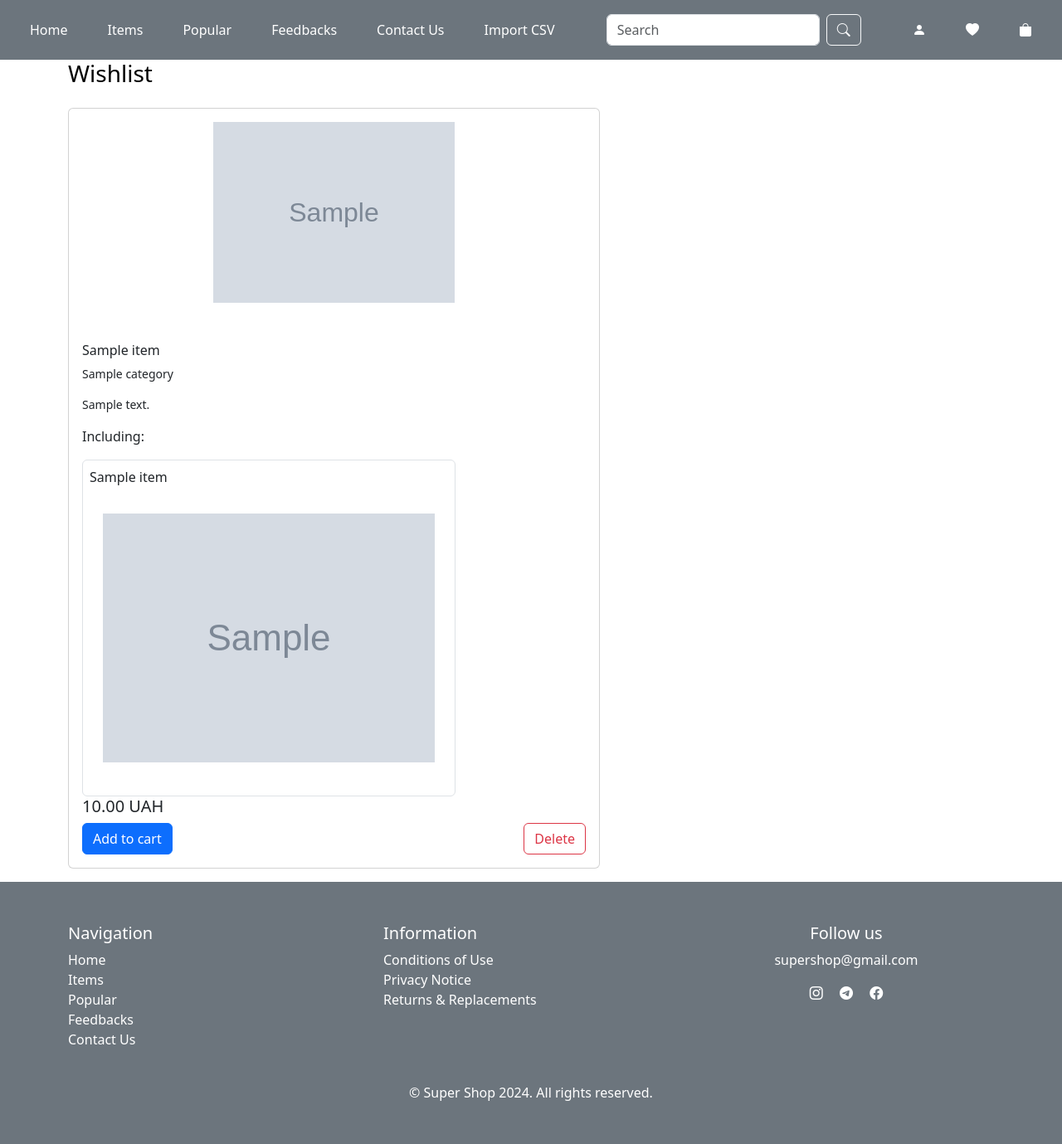
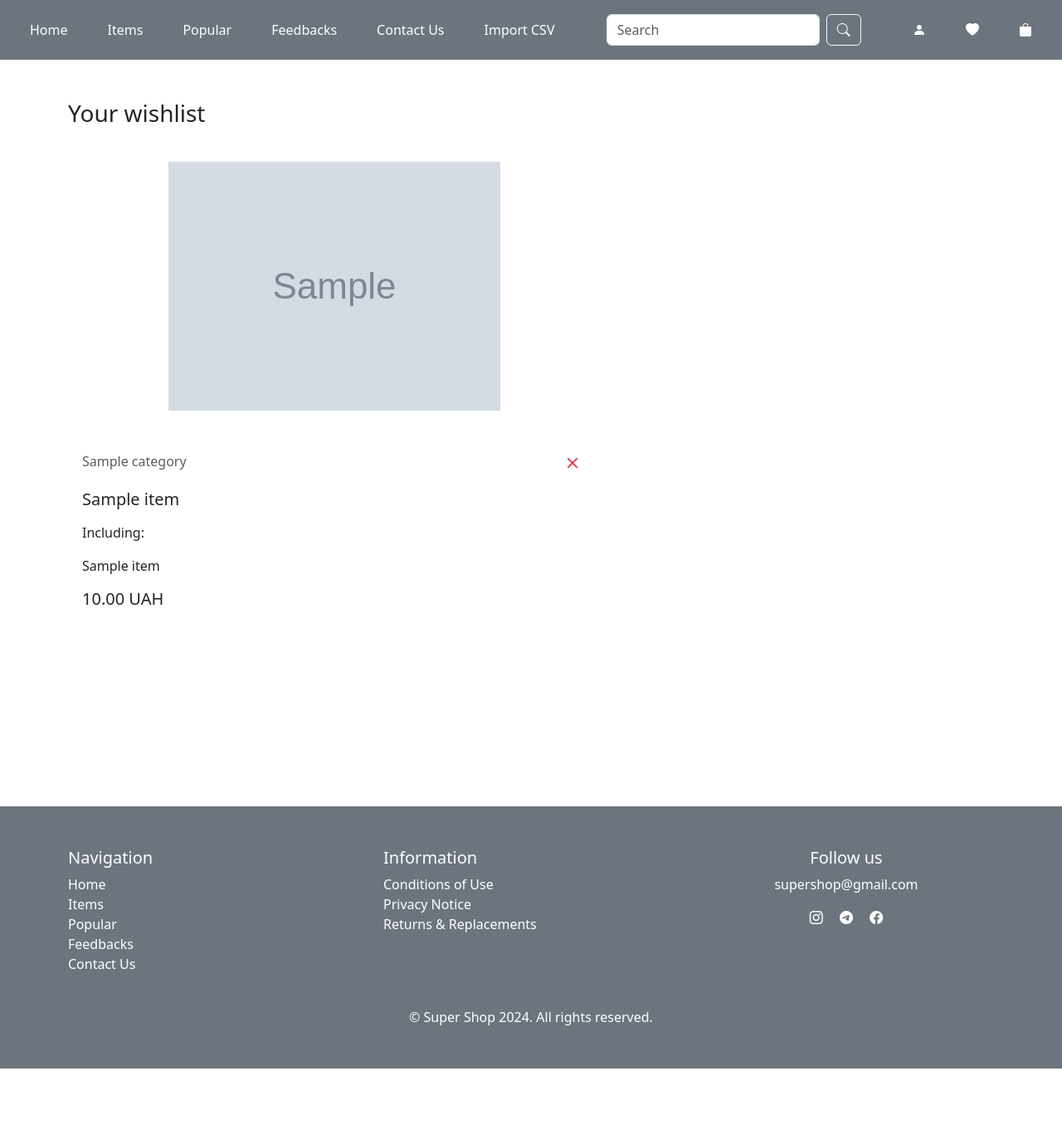
Before and after one commit to SyvoLoTSkyi1/django_shop, a Django app: page /wishlist/ in a window 1280 px wide. Shown: the whole page at 83% size. After the commit the page ends 1288 px from the top, so only its background shows below. Run offline with Django 3.2, Linux system fonts and the light colour scheme; a user stored in the database is signed in; tables that the repository leaves empty hold one stand-in row (values such as "Sample post"); grey boxes marked "Sample" are stand-in pictures; parts of the project's set-up code (start-up, migrations or seed data) failed here and were passed over; some libraries are stand-ins or nearby versions.

Commit message:
working with wishlist templates
- change items_wishlist.html

```diff
--- a/templates/wishlist/items_wishlist.html
+++ b/templates/wishlist/items_wishlist.html
@@ -1,62 +1,51 @@
 {% extends 'base.html' %}
 {% load static %}
+
 {% block title %}
     Wishlist
 {% endblock %}
+
 {% block content %}
-   <section>
+    <section class="py-5">
         <div class="container">
-            <div class="d-flex justify-content-between align-items-center mb-4">
-                <h3 class="fw-normal mb-0 text-black">Wishlist</h3>
-            </div>
-            <div class="row">
+            <div class="row ">
+                <h3 class="text-left mb-4">Your wishlist</h3>
                 {% for wishlist_item in object_list %}
                     <div class="col {% if wishlist_item.item.items.exists %}col-lg-7{% else %}col-lg-4{% endif %}">
-                        <div class="card mb-3">
-                            {% if wishlist_item.item.image %}
+                        <div class="mb-3">
+                            <div class="card border-white" style="max-height: 600px;">
                                 <figure class="text-center">
-                                    <img style="max-height: 250px;" src="{{ wishlist_item.item.image.url }}"
+                                    <img style="max-height: 420px;" src="{{ wishlist_item.item.image.url }}"
                                          class="item-image p-3"
                                          alt="{{ wishlist_item.item.name }}">
                                 </figure>
-                            {% endif %}
                                 <div class="card-body">
-                                <h6 class="card-title">{{ wishlist_item.item.name }}</h6>
-                                <p class="small">{{ wishlist_item.item.category.name }}</p>
-                                <p class="small">
-                                    {{ wishlist_item.item.description|truncatewords:16 }}
-                                </p>
-                                {% if wishlist_item.item.items.exists %}
-                                    <p>Including:</p>
-                                    {% for sub in wishlist_item.item.items.iterator %}
-                                        <div class="d-inline-flex flex-column rounded border p-2">
-                                            <p>{{ sub.name }}</p>
-                                            <figure class="text-center d-inline">
-                                                <img src="{{ sub.image.url }}"
-                                                     class="product-image p-3"
-                                                     alt="{{ wishlist_item.item.name }}">
-                                            </figure>
-                                        </div>
-                                    {% endfor %}
-                                {% endif %}
-                                <div class="text-left">
-                                    <div class="h5">
-                                        {{ wishlist_item.item.actual_price }} UAH
-                                    </div>
-                                    <div class="d-flex justify-content-between"><form method="post" action="{% url 'update_cart' 'add' %}">
-                                            {% csrf_token %}
-                                            <input type="hidden" value="{{ wishlist_item.item.id }}" name="item">
-                                            <input type="submit" class="btn btn-primary" value="Add to cart">
-                                        </form>
+                                    <p class="d-flex justify-content-between align-items-center">
+                                        <span class="h6 card-subtitle text-muted">{{ wishlist_item.item.category.name }}</span>
                                         <a href="javascript:void(0);"
                                            class="updateWishlist"
                                            aria-current="page"
                                            data-item="{{ wishlist_item.item.id }}">
-                                        <button type="submit" class="btn btn-outline-danger">Delete</button>
+                                            <button class="btn btn-sm text-danger" type="submit">
+                                                <i class="bi bi-x-lg"></i>
+                                            </button>
                                         </a>
+                                    </p>
+                                    <h5 class="card-title"><a href="{% url 'item_detail' wishlist_item.item.id %}"
+                                                              class="text-dark text-decoration-none">{{ wishlist_item.item.name }}</a>
+                                    </h5>
+                                    <p class="card-text small">
+                                        {% if wishlist_item.item.items.exists %}
+                                            <p>Including:</p>
+                                            {% for sub in wishlist_item.item.items.iterator %}
+                                                <p>{{ sub.name }}</p>
+                                            {% endfor %}
+                                        {% endif %}
+                                    </p>
+                                    <p class="h5">
+                                        {{ wishlist_item.item.actual_price }} UAH
+                                    </p>
                                 </div>
-                                </div>
-
                             </div>
                         </div>
                     </div>
@@ -71,7 +60,7 @@
 {% endblock content %}
 {% block scripts %}
     <script>
-        $(document).ready(function() {
+        $(document).ready(function () {
             $('.updateWishlist').click(function () {
                 updateWishlist($(this), 'remove')
             })
```
Lines whose indentation alone changed are shown as unchanged.
